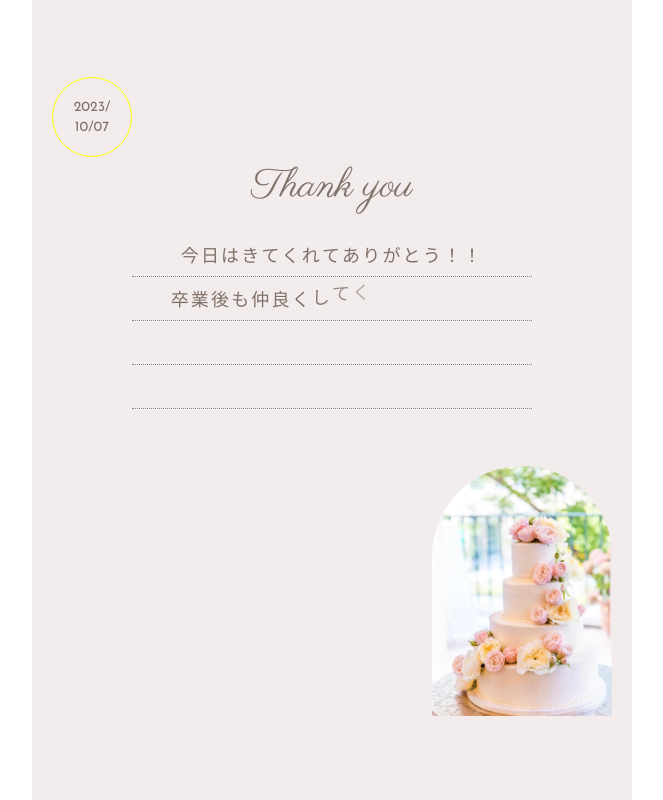
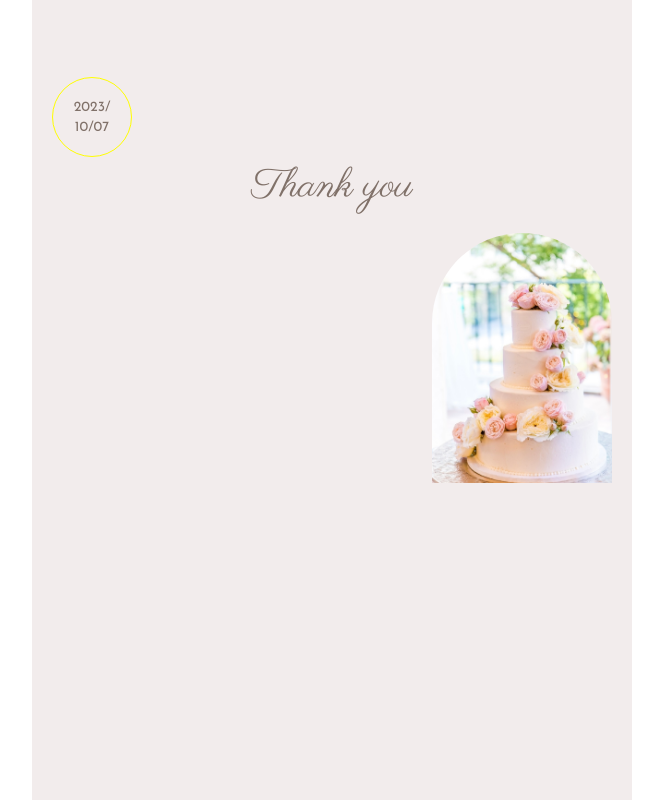
Before and after one commit to funasshi/bridal-messages, a React (Create React App) app: page / in a window 1280 px wide. Shown: the whole page, without its empty margins (308-971 px from the left). Built offline with nearby package versions, Linux system fonts and the light colour scheme; a web font is replaced by a local one.

Commit message:
テスト

```diff
--- a/src/App.tsx
+++ b/src/App.tsx
@@ -5,8 +5,7 @@ import { Container } from 'react-bootstrap';
 
 const App = () => {
   const queryParams = new URLSearchParams(window.location.search);
-  console.log('query', queryParams.get('name'));
-  const guestName = queryParams.get('name') || 'YamadaYuka';
+  const guestName = queryParams.get('name') || 'guest';
   const [showWelcomeHideMessage, setShowWelcomeHideMessage] =
     useState<boolean>(true);
   const handleWelcomeAnimationEnd = () => {
--- a/src/Component/Message.tsx
+++ b/src/Component/Message.tsx
@@ -2,7 +2,7 @@ import { messageMap } from '../Util/messageMap';
 import { BounceFadeinSentence } from './BounceFadeinSentence';
 
 export const Message = ({ guestName }: { guestName: string }) => {
-  const messageObject = messageMap.get('YamadaYuka');
+  const messageObject = messageMap.get(guestName);
   // guard
   if (!messageObject) return <></>;
 
```
